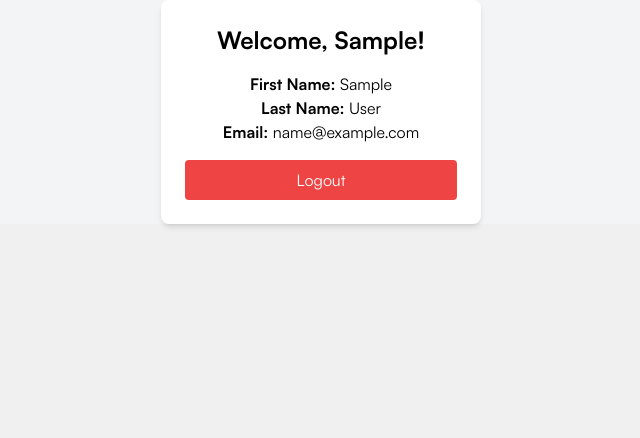
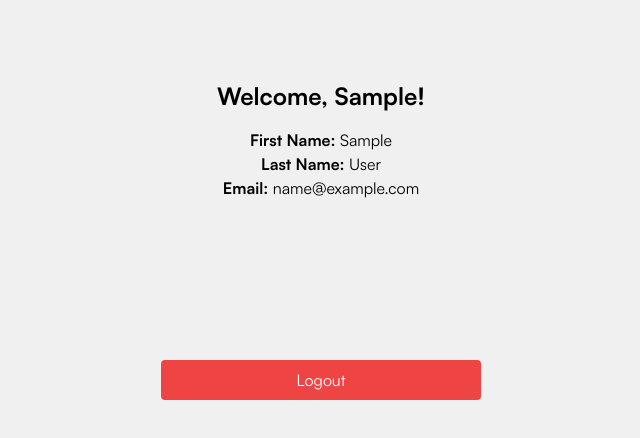
Before and after one commit to Folabteegee/shopco, a Next.js app: page /profile in a window 1280 px wide. Shown: the top 438 px of the page, without its empty margins (319-959 px from the left). Built offline with nearby package versions, Linux system fonts and the light colour scheme; sample sign-in values are in the browser's storage.

Commit message:
profile redo

```diff
--- a/src/pages/profile/index.jsx
+++ b/src/pages/profile/index.jsx
@@ -23,8 +23,8 @@ export default function Profile() {
   if (!user) return null;
 
   return (
-    <div className=" flex font-satoshi items-center justify-center bg-gray-100">
-      <div className="bg-white p-6 rounded-lg shadow-md w-80 text-center">
+    <div className=" flex font-satoshi mt-20 items-center justify-center ">
+      <div className="  rounded-lg w-80 text-center">
         <h2 className="text-2xl font-bold mb-4">Welcome, {user.firstName}!</h2>
         <p>
           <strong>First Name:</strong> {user.firstName}
@@ -35,6 +35,7 @@ export default function Profile() {
         <p>
           <strong>Email:</strong> {user.email}
         </p>
+        <div className="pt-36">
           <button
             onClick={handleLogout}
             className="mt-4 bg-red-500 text-white px-4 py-2 rounded w-full"
@@ -43,5 +44,6 @@ export default function Profile() {
           </button>
         </div>
       </div>
+    </div>
   );
 }
```
Lines whose indentation alone changed are shown as unchanged.
